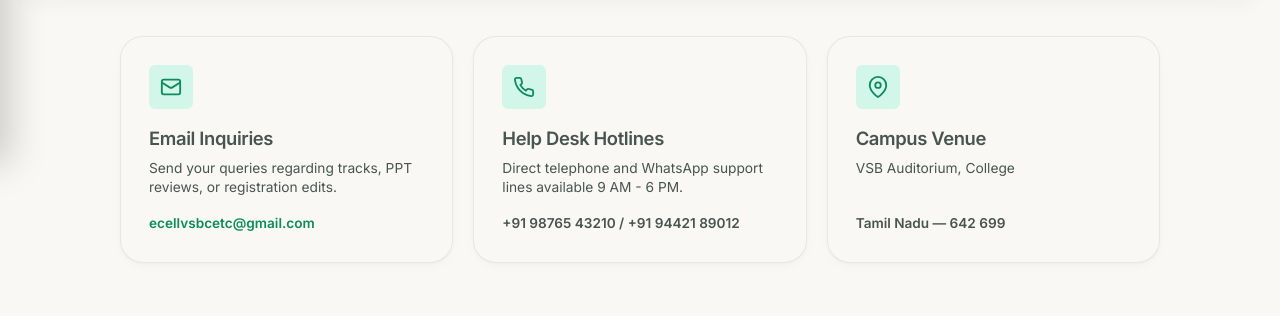
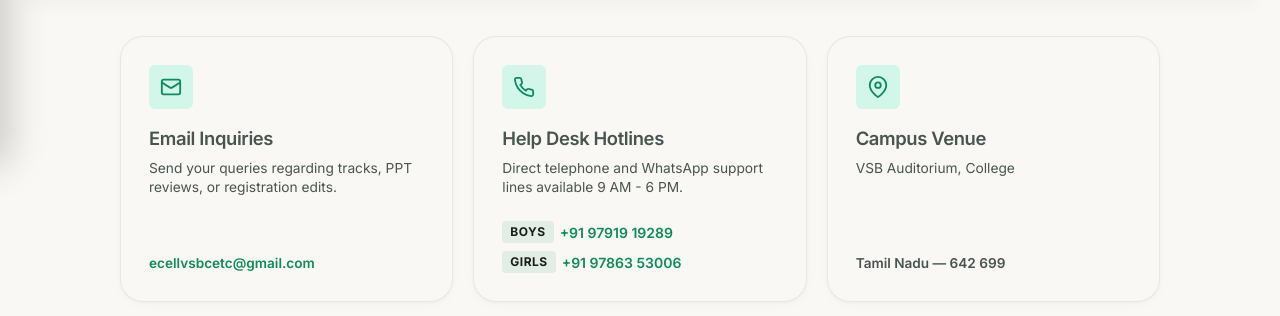
Before and after one commit to PraneshSivakumar/project-expo-2k26, a website built with Vite: page contact.html in a window 1280 px wide. Shown: the part 636-952 px from the top of the page. Built offline with nearby package versions, Linux system fonts and the light colour scheme; no server answers.

Commit message:
Update Help Desk hotlines with dedicated Boys and Girls contact numbers

```diff
--- a/contact.html
+++ b/contact.html
@@ -86,7 +86,16 @@
             </div>
             <h4 class="contact-card-title">Help Desk Hotlines</h4>
             <p class="contact-card-text">Direct telephone and WhatsApp support lines available 9 AM - 6 PM.</p>
-            <span class="contact-link-static">+91 98765 43210 / +91 94421 89012</span>
+            <div style="display:flex; flex-direction:column; gap:8px; margin-top:8px;">
+              <div style="font-size:14px; display:flex; align-items:center; gap:6px;">
+                <span style="font-size:12px; font-weight:700; text-transform:uppercase; letter-spacing:0.5px; color:var(--color-primary); background:rgba(12,140,94,0.1); padding:2px 8px; border-radius:4px;">Boys</span>
+                <a href="tel:+919791919289" class="contact-link" style="font-weight:600; font-size:14px;">+91 97919 19289</a>
+              </div>
+              <div style="font-size:14px; display:flex; align-items:center; gap:6px;">
+                <span style="font-size:12px; font-weight:700; text-transform:uppercase; letter-spacing:0.5px; color:var(--color-primary); background:rgba(12,140,94,0.1); padding:2px 8px; border-radius:4px;">Girls</span>
+                <a href="tel:+919786353006" class="contact-link" style="font-weight:600; font-size:14px;">+91 97863 53006</a>
+              </div>
+            </div>
           </div>
 
           <div class="contact-card">
--- a/emailTemplate.js
+++ b/emailTemplate.js
@@ -166,6 +166,9 @@ export function generateConfirmationEmailHtml(data) {
                 <p style="margin:0 0 8px 0; color:#1f2937; font-size:13px; line-height:1.5;">
                   For any queries, feel free to contact us at <a href="mailto:ecellvsbcetc@gmail.com" style="color:#0c8c5e; text-decoration:underline;">ecellvsbcetc@gmail.com</a>.
                 </p>
+                <p style="margin:0 0 8px 0; color:#525252; font-size:12px; line-height:1.5;">
+                  Helpline: Boys: <a href="tel:+919791919289" style="color:#111827; font-weight:600; text-decoration:none;">+91 97919 19289</a> &bull; Girls: <a href="tel:+919786353006" style="color:#111827; font-weight:600; text-decoration:none;">+91 97863 53006</a>
+                </p>
                 <p style="margin:0; color:#111827; font-size:13px; font-weight:700;">
                   Thank you for being a part of Project Expo '26.
                 </p>
```
